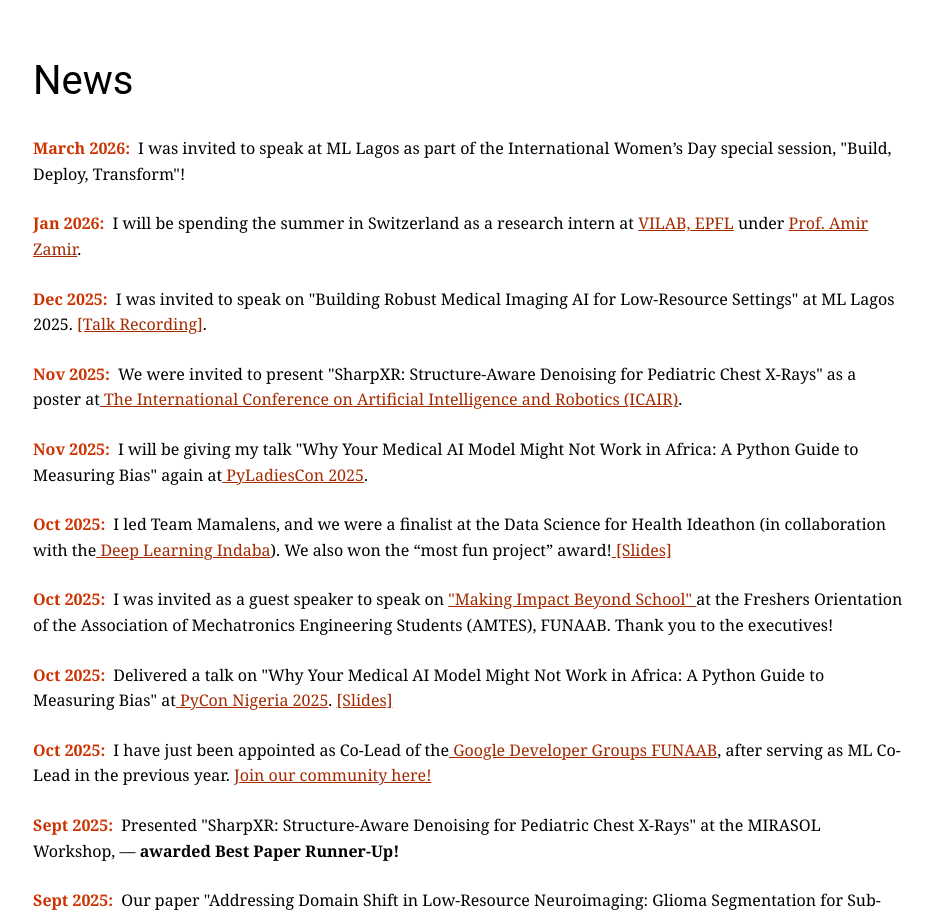
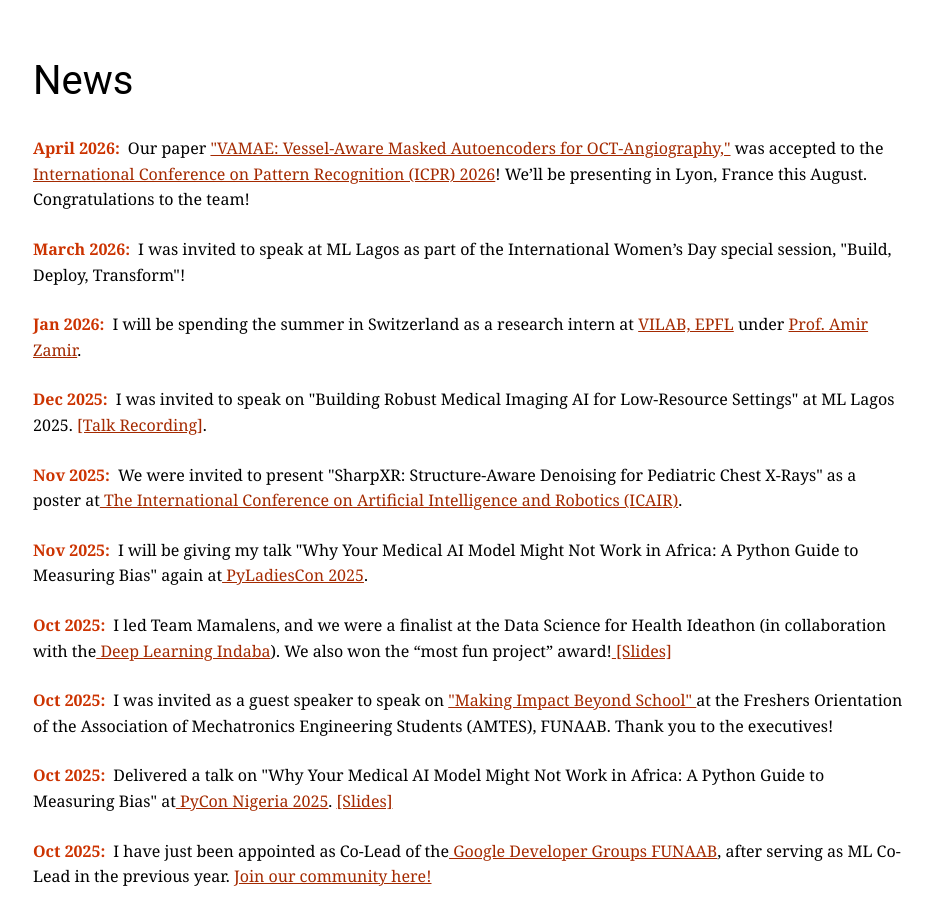
Before and after one commit to ileri-oluwa-kiiye/ileri-oluwa-kiiye.github.io, a React (Vite) app: page / in a window 1280 px wide. Shown: the part 1480-2397 px from the top of the page, without its empty margins (171-1104 px from the left). Built offline with nearby package versions, Linux system fonts and the light colour scheme.

Commit message:
added vamae as news

```diff
--- a/src/comp/LandingPage/news.jsx
+++ b/src/comp/LandingPage/news.jsx
@@ -1,22 +1,15 @@
 import { NewsSection } from "../../assets/styles";
 
 const newsItems = [
-  // {
-  //   id: 21,
-  //   date: "March 2026",
-  //   description: (
-  //     <>
-  //       Our paper, &quot;Domain-Adaptive Transformer for Data-Efficient Glioma Segmentation in Sub-Saharan MRI&quot;, was accepted as an extended abstract at{" "}
-  //       <a
-  //         href="https://www.ismrm.org/26m/"
-  //         target="_blank"
-  //         rel="noopener noreferrer"
-  //       >
-  //         ISMRM
-  //       </a>. We will be presenting this work in South Africa in May 2026.
-  //     </>
-  //   ),
-  // },
+  {
+    id: 23,
+    date: "April 2026",
+    description: (
+      <>
+        Our paper <a href="https://arxiv.org/abs/2604.06583" target="_blank" rel="noopener noreferrer">&quot;VAMAE: Vessel-Aware Masked Autoencoders for OCT-Angiography,&quot;</a> was accepted to the <a href="https://icpr2026.org/" target="_blank" rel="noopener noreferrer">International Conference on Pattern Recognition (ICPR) 2026</a>! We’ll be presenting in Lyon, France this August. Congratulations to the team!
+      </>
+    ),
+  },
   {
     id: 22,
     date: "March 2026",
```
